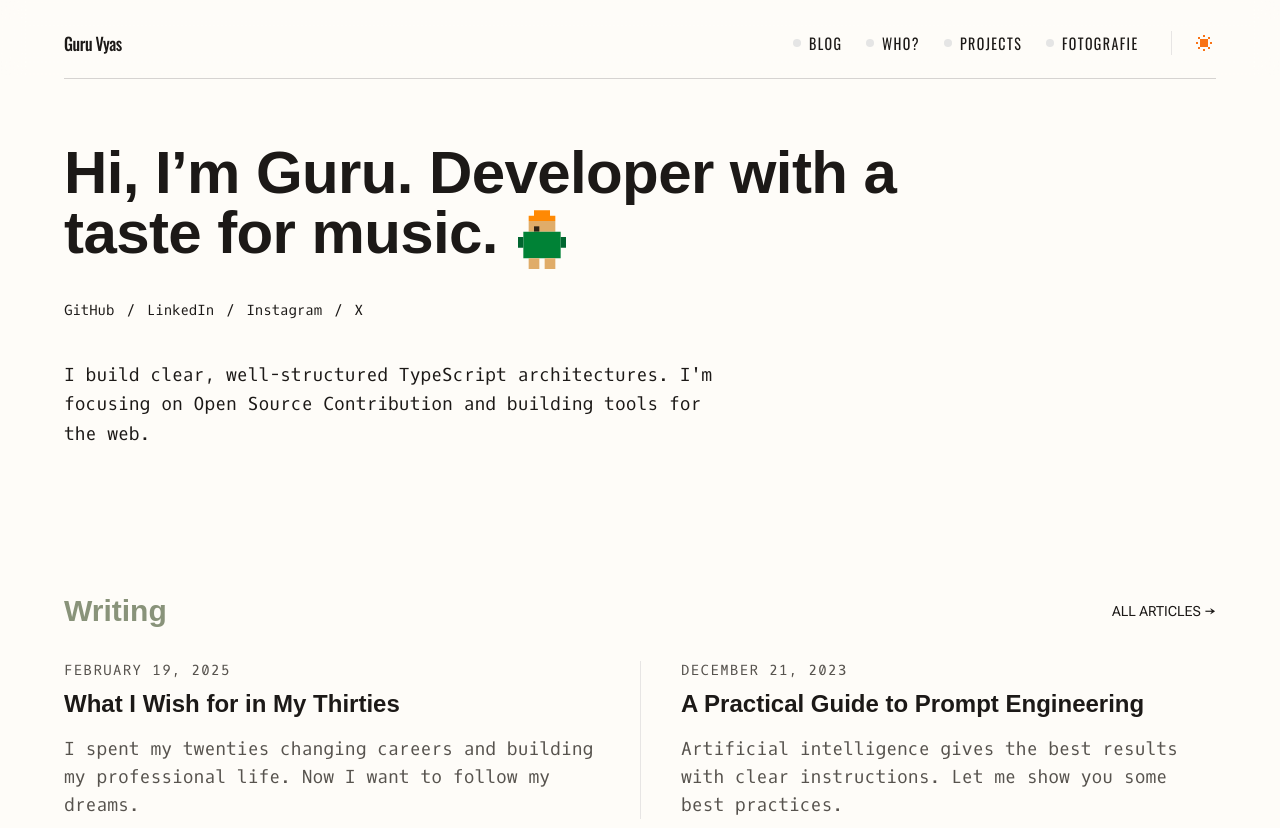
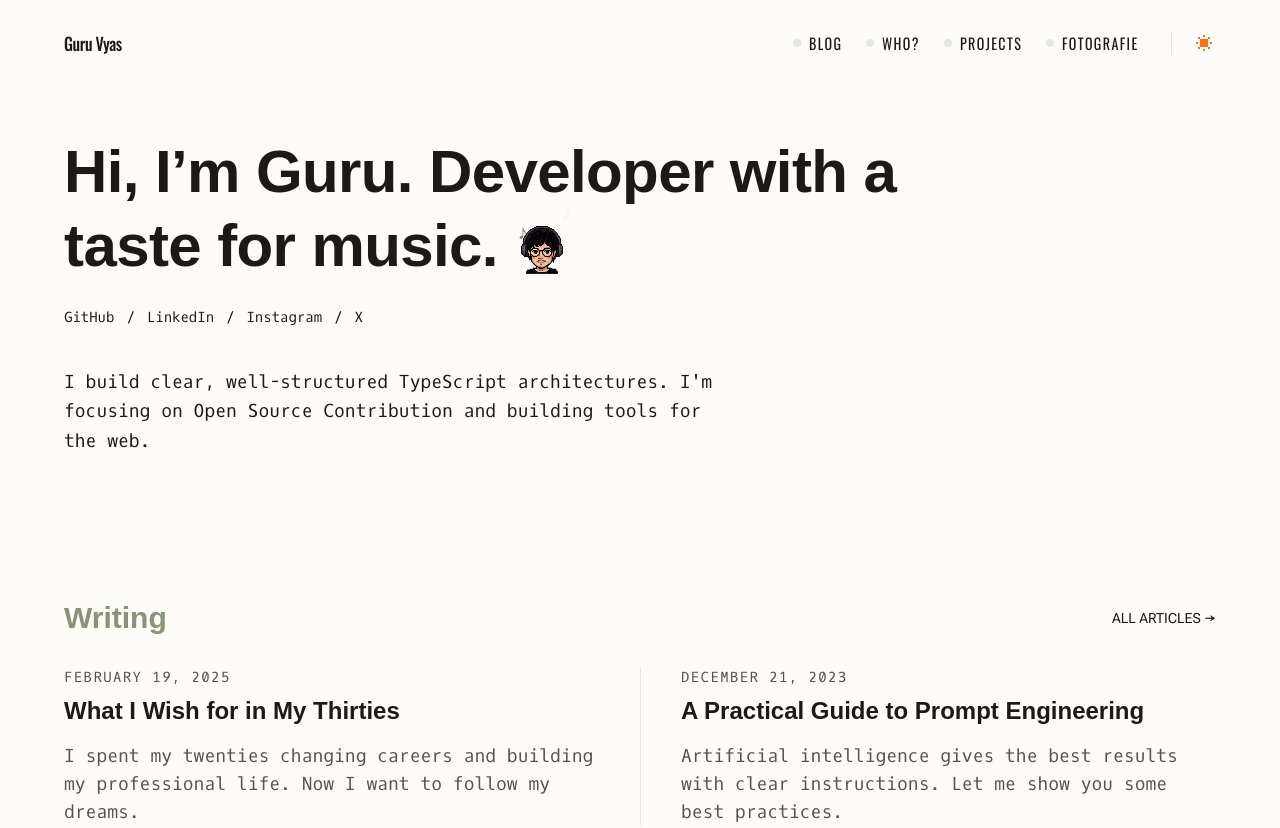
Before and after one commit to wakeupguruu/portfolio, a Next.js app: page / in a window 1280 px wide. Shown: the top 828 px of the page. Built offline with nearby package versions, Linux system fonts and the light colour scheme; a web font is replaced by a local one.

Commit message:
feat(hero): add character image and music notes animation

```diff
--- a/app/page.tsx
+++ b/app/page.tsx
@@ -1,11 +1,11 @@
 import Image from "next/image";
 import { PixelIcon } from "@/components/pixel-icon";
+import { MusicNotes } from "@/components/music-notes";
 import Link from "next/link";
 import { Header } from "@/components/Header";
 import { Footer } from "@/components/Footer";
 import { ThemeToggle } from "@/components/theme-toggle";
 import { PixelArrow } from "@/components/pixel-arrow";
-import { AtSymbol } from "@/components/at-symbol";
 import { Container, Section } from "@/components/ui/section";
 import { Inter_Tight } from "next/font/google";
 
@@ -41,12 +41,19 @@ export default function Home() {
       {/* Constrained content container */}
       <Container className="">
         {/* Hero */}
-        <div className="w-full border-t border-custom-separator px-4" style={{ borderColor: 'var(--border-separator)' }}></div>
         <Section className="pt-16">
           <h1 className="font-tasa text-4xl font-extrabold leading-none tracking-[-0.04em] text-[#1c1917] dark:text-[#ededed] sm:text-6xl max-w-4xl">
             <span>Hi, I’m Guru. Developer with a taste for music.</span>
-            <span className="inline-block align-middle ml-3">
-              <PixelIcon className="w-10 h-10 sm:w-16 sm:h-16" />
+
+            <span className="relative inline-flex items-center justify-center ml-3 translate-y-3 sm:translate-y-4">
+              <MusicNotes />
+              <Image
+                src="/hero-character-removebg-preview.png"
+                alt="Guru Character"
+                width={64}
+                height={64}
+                className="w-10 h-10 sm:w-16 sm:h-16 object-contain"
+              />
             </span>
           </h1>
 
--- /dev/null
+++ b/components/music-notes.tsx
@@ -0,0 +1,50 @@
+"use client";
+
+import { motion } from "framer-motion";
+import { useEffect, useState } from "react";
+
+export function MusicNotes() {
+    const [notes, setNotes] = useState<{ id: number; x: number; delay: number }[]>([]);
+
+    useEffect(() => {
+        // Determine if we should reduce animation for accessibility preferences
+        const prefersReducedMotion = window.matchMedia("(prefers-reduced-motion: reduce)").matches;
+        if (prefersReducedMotion) return;
+
+        setNotes([
+            { id: 1, x: 0, delay: 0 },
+            { id: 2, x: 20, delay: 1.2 },
+            { id: 3, x: -20, delay: 2.4 },
+        ]);
+    }, []);
+
+    return (
+        <div className="absolute -top-8 left-1/2 -translate-x-1/2 pointer-events-none w-20 h-20 overflow-visible flex items-end justify-center">
+            {notes.map((note) => (
+                <Note key={note.id} x={note.x} delay={note.delay} />
+            ))}
+        </div>
+    );
+}
+
+function Note({ x, delay }: { x: number; delay: number }) {
+    return (
+        <motion.div
+            initial={{ opacity: 0, y: 10, x: x }}
+            animate={{
+                opacity: [0, 1, 0],
+                y: -40,
+                x: x + (Math.random() * 10 - 5), // Slight drift
+            }}
+            transition={{
+                duration: 2.5,
+                repeat: Infinity,
+                delay: delay,
+                ease: "easeOut",
+            }}
+            className="absolute bottom-0 text-foreground/60 text-xl font-bold"
+        >
+            {Math.random() > 0.5 ? "♪" : "♫"}
+        </motion.div>
+    );
+}
```
